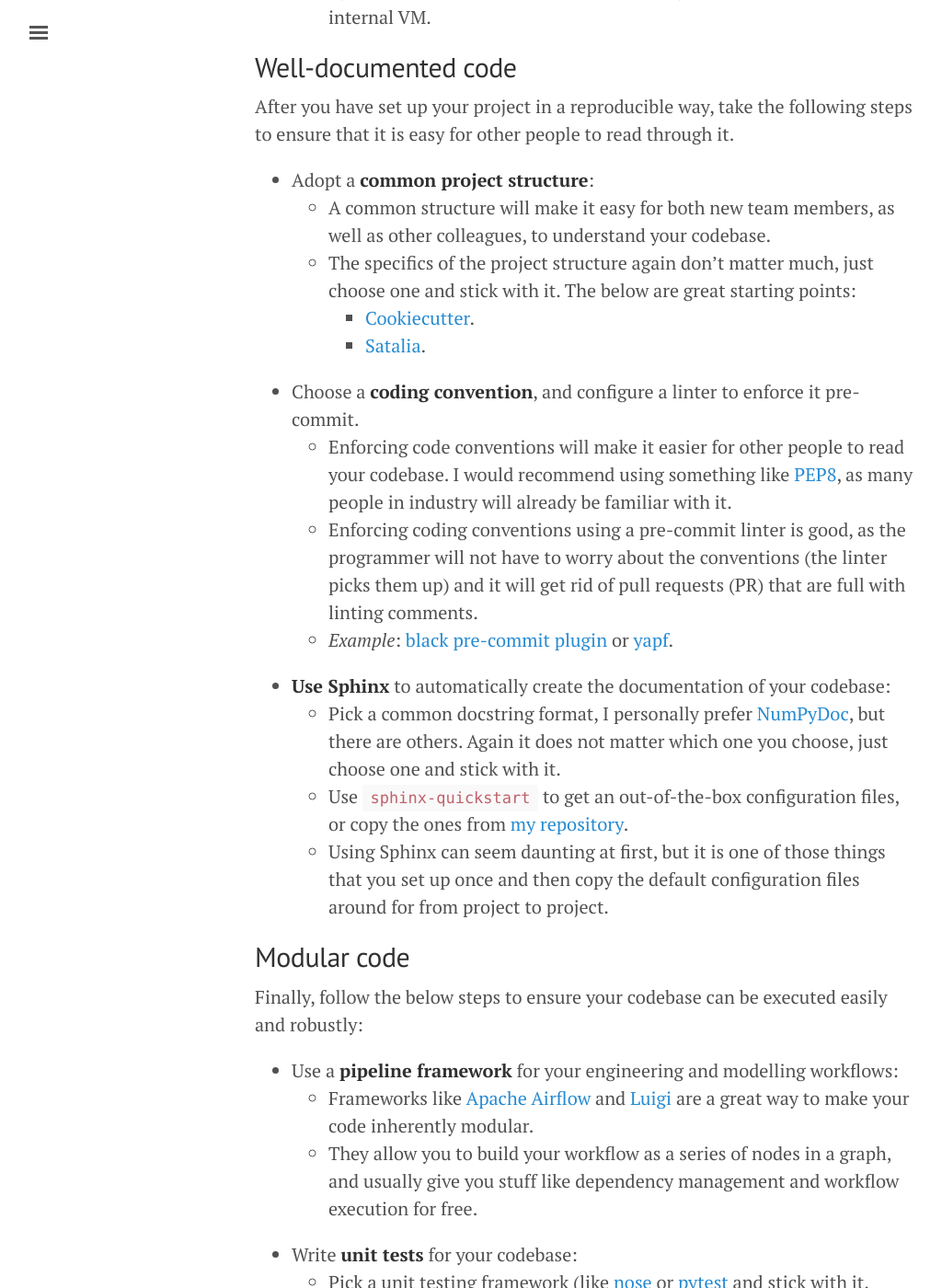
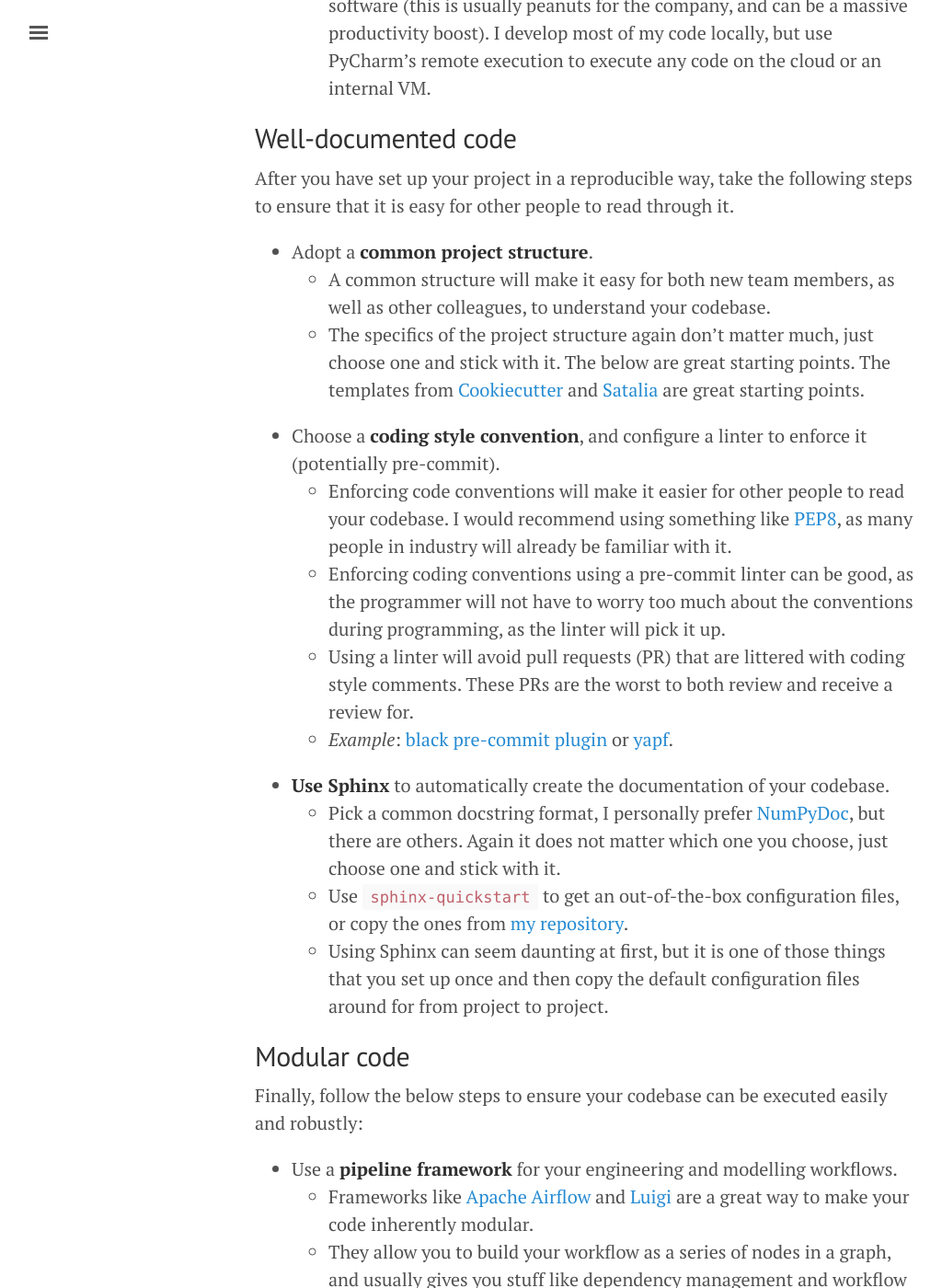
Before and after one commit to thuijskens/thuijskens.github.io, a Jekyll site: the page built from _posts/2018-11-11-useful-code-is-production-code.md, in a window 1280 px wide and 1400 px high, scrolled down 2966 px. Shown: the whole window at 92% size, without its empty margins (3-1027 px from the left). Built offline with Jekyll 4.4.1, drawn with Linux system fonts in a browser that asks for light colours; some of the changed text lies outside the part shown.

Commit message:
Fix minor typos :memo:

```diff
--- a/_posts/2018-11-11-useful-code-is-production-code.md
+++ b/_posts/2018-11-11-useful-code-is-production-code.md
@@ -40,8 +42,8 @@
   - The first thing you should do is to set up a version controlled repository on a remote server, so that each team member can pull an up-to-date version of the code. A great, 5 minute introduction to git can be found [here](http://rogerdudler.github.io/git-guide/).
   - Try to push code changes to the remote at a regular frequency (I would recommend daily, if possible).
   - **Do not work on a single branch**, whether you work alone or in a team. Choose a [git branching workflow](https://www.atlassian.com/git/tutorials/comparing-workflows) you like (it doesn't really matter which one, just use one!) and stick with it.
-- Create a **reproducible python environment** with `virtualenv` or `conda`:
-  - These tools take a configuration file (a `requirements.txt` in case of virtualenv, or a `environment.yml` in case of conda) that contains a list of the packages (with version numbers!).
+- Create a **reproducible python environment** with `virtualenv` or `conda`.
+  - These tools take a configuration file (a `requirements.txt` in case of `virtualenv`, or a `environment.yml` in case of `conda`) that contains a list of the packages (with version numbers!).
   - Put this file in version control and distribute it across your team to ensure everybody is working in the same environment.
   - Consider coming up with a standard base environment so that you can reuse that whenever you or a team member start a new project.
   - **Example**: See the git repo [here](https://github.com/thuijskens/production-tools/blob/master/requirements.txt).
@@ -54,16 +56,15 @@
 
 After you have set up your project in a reproducible way, take the following steps to ensure that it is easy for other people to read through it.
 
-- Adopt a **common project structure**:
+- Adopt a **common project structure**.
   - A common structure will make it easy for both new team members, as well as other colleagues, to understand your codebase.
-  - The specifics of the project structure again don't matter much, just choose one and stick with it. The below are great starting points:
-    - [Cookiecutter](http://drivendata.github.io/cookiecutter-data-science/).
-    - [Satalia](https://github.com/Satalia/production-data-science).
-- Choose a **coding convention**, and configure a linter to enforce it pre-commit.
+  - The specifics of the project structure again don't matter much, just choose one and stick with it. The below are great starting points. The templates from [Cookiecutter](http://drivendata.github.io/cookiecutter-data-science/) and [Satalia](https://github.com/Satalia/production-data-science) are great starting points.
+- Choose a **coding style convention**, and configure a linter to enforce it (potentially pre-commit).
   - Enforcing code conventions will make it easier for other people to read your codebase. I would recommend using something like [PEP8](https://www.python.org/dev/peps/pep-0008/), as many people in industry will already be familiar with it.
-  - Enforcing coding conventions using a pre-commit linter is good, as the programmer will not have to worry about the conventions (the linter picks them up) and it will get rid of pull requests (PR) that are full with linting comments.
+  - Enforcing coding conventions using a pre-commit linter can be good, as the programmer will not have to worry too much about the conventions during programming, as the linter will pick it up.
+  - Using a linter will avoid pull requests (PR) that are littered with coding style comments. These PRs are the worst to both review and receive a review for.
   - *Example*: [black pre-commit plugin](https://github.com/ambv/black) or [yapf](https://github.com/google/yapf).
-- **Use Sphinx** to automatically create the documentation of your codebase:
+- **Use Sphinx** to automatically create the documentation of your codebase.
   - Pick a common docstring format, I personally prefer [NumPyDoc](https://github.com/numpy/numpydoc), but there are others. Again it does not matter which one you choose, just choose one and stick with it.
   - Use `sphinx-quickstart` to get an out-of-the-box configuration files, or copy the ones from [my repository](https://github.com/thuijskens/production-tools/tree/master/docs).
   - Using Sphinx can seem daunting at first, but it is one of those things that you set up once and then copy the default configuration files around for from project to project.
@@ -72,13 +73,13 @@
 
 Finally, follow the below steps to ensure your codebase can be executed easily and robustly:
 
-- Use a **pipeline framework** for your engineering and modelling workflows:
+- Use a **pipeline framework** for your engineering and modelling workflows.
   - Frameworks like [Apache Airflow](https://airflow.apache.org/) and [Luigi](https://luigi.readthedocs.io/en/stable/) are a great way to make your code inherently modular.
-  - They allow you to build your workflow as a series of nodes in a graph, and usually give you stuff like dependency management and workflow execution for free.
-- Write **unit tests** for your codebase:
-  - Pick a unit testing framework (like [nose](https://nose.readthedocs.io/en/latest/) or [pytest](https://docs.pytest.org/en/latest/) and stick with it.
+  - They allow you to build your workflow as a series of nodes in a graph, and usually gives you stuff like dependency management and workflow execution for free.
+- Write **unit tests** for your codebase.
+  - Pick a unit testing framework (like [nose](https://nose.readthedocs.io/en/latest/) or [pytest](https://docs.pytest.org/en/latest/)) and stick with it.
   - Writing unit tests can be cumbersome, but you want these tests in your codebase to ensure everything behaves as expected! This is especially important in data science, where we deal a lot with black-box algorithms.
-- Consider adding **continuous integration** (CI) to your repository:
+- Consider adding **continuous integration** (CI) to your repository.
   - CI can be used to run your unit tests or pipeline after every commit or merge, making sure that no change to the codebase breaks it.
   - Many vendors offer integration with the code hosting platforms like GitHub or GitLab. All you need typically is a [configuration file](https://github.com/thuijskens/production-tools/blob/master/.circleci/config.yml) that is committed to your codebase, and you are ready to go!
 
```
Also changed, not shown: other parts of _posts/2018-11-11-useful-code-is-production-code.md (+4 -2 lines).
